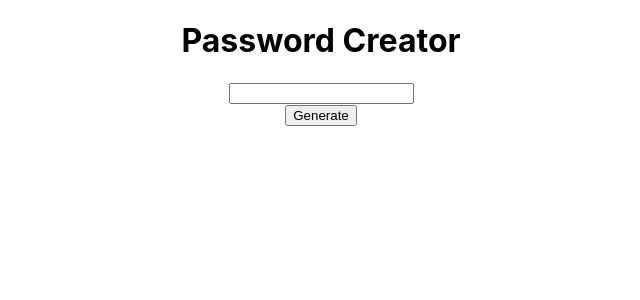
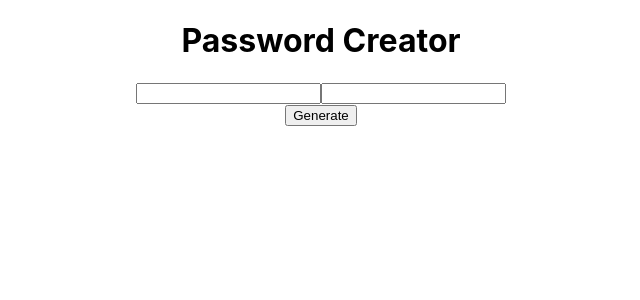
Before and after one commit to taymitsu/redux-password-app, a React (Create React App) app: page / in a window 1280 px wide. Shown: the top 300 px of the page, without its empty margins (319-959 px from the left). Built offline with nearby package versions, Linux system fonts and the light colour scheme.

Commit message:
secondary input field added, controlled component

```diff
--- a/src/Password.js
+++ b/src/Password.js
@@ -2,7 +2,7 @@ import { useState } from 'react'
 
 //https://developer.mozilla.org/en-US/docs/Web/JavaScript/Reference/Global_Objects/String/charAt
 
-function generatePassword(setPassword) {
+function generatePassword(setPassword, setName) {
   const characters = 'ABCDEFGHIJKLMNOPQRSTUVWXYZabcdefghijklmnopqrstuvwxyz0123456789';
   let password = '';
   //write a function that generates a string of 8 random characters.
@@ -11,10 +11,12 @@ function generatePassword(setPassword) {
   }
   //Your random password should display in the component when you press the "Generate" button. This will happen automatically by calling:
   setPassword(password);
+  setName('');
 }
 
 function Password() {
   const [password, setPassword] = useState('');
+  const [name, setName] = useState(' ');
 
   return (
     <div>
@@ -23,9 +25,14 @@ function Password() {
       onChange={(e) => setPassword(e.target.value)}
       value={password}
       />
+      <input
+      type="text"
+      onChange={(e) => setName(e.target.value)}
+      value={name}
+      />
       <div>
         <button onClick={(e) => {
-          generatePassword(setPassword)
+          generatePassword(setPassword, setName)
           }}>Generate</button>
       </div>
     </div>
```
